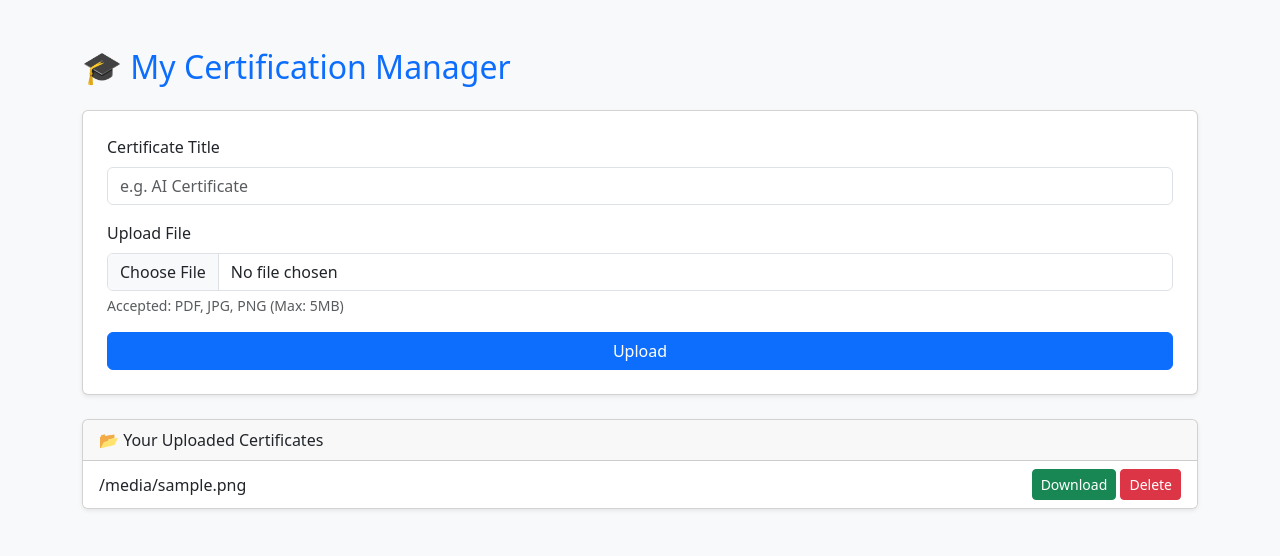
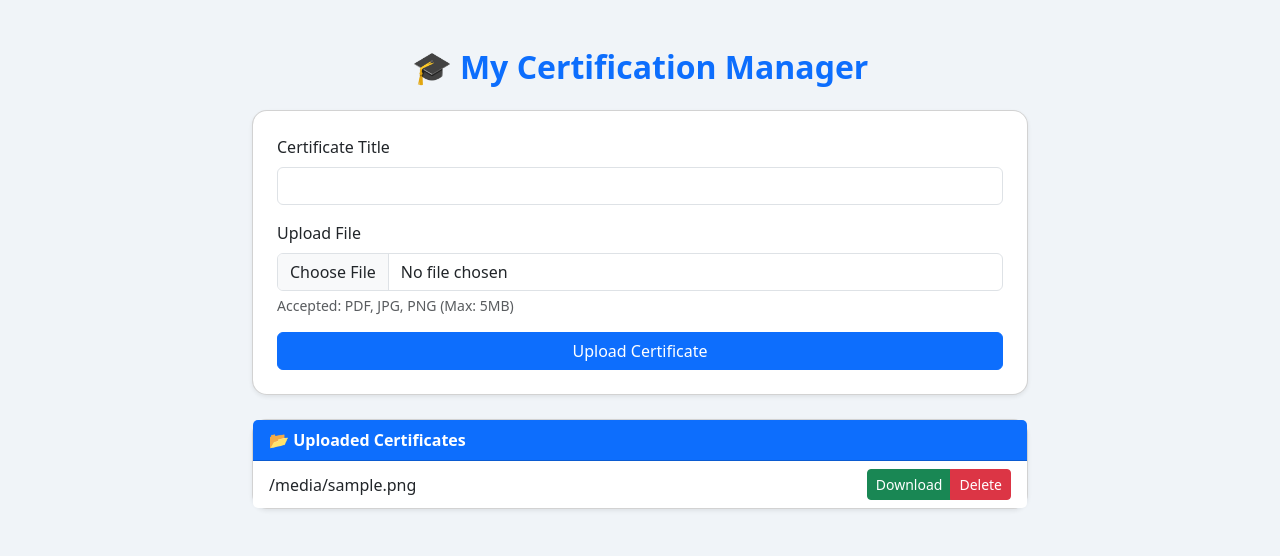
Before and after one commit to ajaybabu-1117/cert-manager, a Flask app: template templates/index.html in a window 1280 px wide. Shown: the top 556 px of the page. Run offline with Flask 3, Linux system fonts and the light colour scheme; the template is opened without the code that fills it: most values are stand-ins (such as "Sample title", 1, 10 or a date in 2020); parts of the project's set-up code (start-up, migrations or seed data) failed here and were passed over.

Commit message:
Update index.html

```diff
--- a/templates/index.html
+++ b/templates/index.html
@@ -3,59 +3,82 @@
 <head>
   <meta charset="UTF-8">
   <title>My Certifications</title>
-  <link href="https://cdn.jsdelivr.net/npm/bootstrap@5.3.0/dist/css/bootstrap.min.css" rel="stylesheet">
+  <meta name="viewport" content="width=device-width, initial-scale=1">
+
+  <!-- Bootstrap CSS -->
+  <link href="https://cdn.jsdelivr.net/npm/bootstrap@5.3.3/dist/css/bootstrap.min.css" rel="stylesheet">
+
+  <style>
+    body {
+      background: #f0f4f8;
+    }
+    .main-box {
+      max-width: 800px;
+      margin: auto;
+    }
+    .form-card, .cert-card {
+      border-radius: 15px;
+    }
+    .cert-card .card-header {
+      font-weight: 600;
+      background-color: #0d6efd;
+      color: white;
+    }
+  </style>
 </head>
-<body class="bg-light">
+<body>
 
-<div class="container py-5">
-  <h2 class="mb-4 text-primary">🎓 My Certification Manager</h2>
+<div class="container py-5 main-box">
+  <h2 class="mb-4 text-center text-primary fw-bold">🎓 My Certification Manager</h2>
 
+  <!-- Flash Messages -->
   {% with messages = get_flashed_messages(with_categories=true) %}
     {% if messages %}
       {% for category, message in messages %}
         <div class="alert alert-{{ category }} alert-dismissible fade show" role="alert">
           {{ message }}
-          <button type="button" class="btn-close" data-bs-dismiss="alert"></button>
+          <button type="button" class="btn-close" data-bs-dismiss="alert" aria-label="Close"></button>
         </div>
       {% endfor %}
     {% endif %}
   {% endwith %}
 
-  <form action="/upload" method="POST" enctype="multipart/form-data" class="card p-4 mb-4 shadow-sm">
+  <!-- Upload Form -->
+  <div class="card shadow-sm form-card p-4 mb-4">
+    <form action="/upload" method="POST" enctype="multipart/form-data">
       <div class="mb-3">
         <label class="form-label">Certificate Title</label>
-      <input type="text" name="title" class="form-control" required placeholder="e.g. AI Certificate">
+        <input type="text" name="title" class="form-control" required>
       </div>
       <div class="mb-3">
         <label class="form-label">Upload File</label>
         <input type="file" name="file" class="form-control" required>
-      <div class="form-text">Accepted: PDF, JPG, PNG (Max: 5MB)</div>
+        <div class="form-text text-muted">Accepted: PDF, JPG, PNG (Max: 5MB)</div>
       </div>
-    <button class="btn btn-primary">Upload</button>
+      <button class="btn btn-primary w-100">Upload Certificate</button>
     </form>
+  </div>
 
-  <div class="card shadow-sm">
-    <div class="card-header">📂 Your Uploaded Certificates</div>
+  <!-- Uploaded Certificates -->
+  <div class="card cert-card shadow-sm">
+    <div class="card-header">📂 Uploaded Certificates</div>
     <ul class="list-group list-group-flush">
       {% for file in files %}
         <li class="list-group-item d-flex justify-content-between align-items-center">
           {{ file.filename }}
-          <div>
+          <div class="btn-group">
             <a href="{{ url_for('download', file_id=file._id) }}" class="btn btn-sm btn-success">Download</a>
-            <a href="{{ url_for('delete', file_id=file._id) }}"
-               class="btn btn-sm btn-danger"
-               onclick="return confirm('Delete this certificate?');">
-               Delete
-            </a>
+            <a href="{{ url_for('delete', file_id=file._id) }}" class="btn btn-sm btn-danger" onclick="return confirm('Are you sure you want to delete this certificate?')">Delete</a>
           </div>
         </li>
       {% else %}
-        <li class="list-group-item text-muted">No certificates uploaded yet.</li>
+        <li class="list-group-item text-center text-muted">No certificates uploaded yet.</li>
       {% endfor %}
     </ul>
   </div>
 </div>
 
-<script src="https://cdn.jsdelivr.net/npm/bootstrap@5.3.0/dist/js/bootstrap.bundle.min.js"></script>
+<!-- Bootstrap JS -->
+<script src="https://cdn.jsdelivr.net/npm/bootstrap@5.3.3/dist/js/bootstrap.bundle.min.js"></script>
 </body>
 </html>
```
Lines whose indentation alone changed are shown as unchanged.
